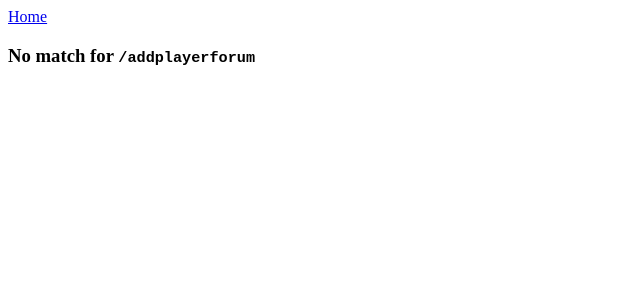
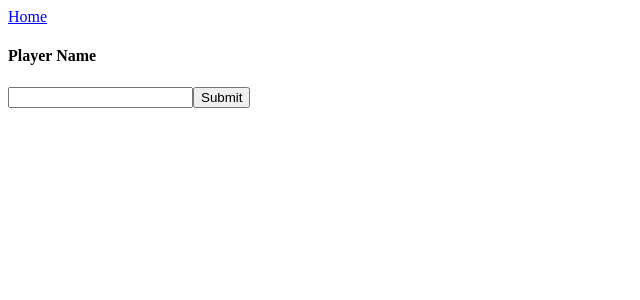
Before and after one commit to khrubes/sanity, a React (Create React App) app: page /addplayerforum in a window 1280 px wide. Shown: the top 300 px of the page, without its empty margins (0-640 px from the left). Built offline with nearby package versions, Linux system fonts and the light colour scheme.

Commit message:
pass props to child component / programmatically navigate to new page with data

```diff
--- /dev/null
+++ b/src/AddPlayerForum.js
@@ -0,0 +1,55 @@
+import React, { Component } from 'react';
+import './style.css';
+//import axios from 'axios';
+
+class AddPlayerForum extends Component {
+    constructor(props) {
+      super(props);
+      console.log(props);
+      this.state = {playerName: '', errorMessage: ''};
+
+      this.handleChange = this.handleChange.bind(this);
+      this.handleSubmit = this.handleSubmit.bind(this);
+    }
+
+    handleChange(event) {
+      this.setState({playerName: event.target.value});
+    }
+
+    handleSubmit(event) {
+        // var that = this;
+        // axios.get(`${this.props.apiURL}game`, {
+        //     params: {
+        //         playerName: this.state.playerName
+        //     }
+        //   })
+        //   .then(function (response) {
+
+        //     // /addplayer
+        //     that.setState({errorMessage: ''});
+        //   })
+        //   .catch(function (error) {
+        //     console.log(error);
+        //     that.setState({errorMessage: 'Error'});
+        //   });
+
+      event.preventDefault();
+    }
+
+    render() {
+      return (
+        <div>
+        <h4>Player Name</h4>
+        <form onSubmit={this.handleSubmit}>
+          <label>
+            <input type="text" value={this.state.playerName} onChange={this.handleChange} />
+          </label>
+          <input type="submit" value="Submit" />
+        </form>
+        <p>{this.state.errorMessage}</p>
+        </div>
+      );
+    }
+  }
+
+  export default AddPlayerForum;
--- a/src/Home.js
+++ b/src/Home.js
@@ -13,10 +13,9 @@ class Home extends Component {
             new game
           </button>
         </Link>
-        <JoinGameForum apiURL='http://localhost:3001/api/'/>
+        <JoinGameForum {...this.props} apiURL='http://localhost:3001/api/'/>
       </div>
     )
   }
 }
-
 export default Home;
--- a/src/JoinGameForum.js
+++ b/src/JoinGameForum.js
@@ -5,14 +5,13 @@ import axios from 'axios';
 class JoinGameForum extends Component {
     constructor(props) {
         super(props);
-      this.state = {gameCode: '', errorMessage: ''};
-
+        this.state = { gameCode: '', errorMessage: '' };
         this.handleChange = this.handleChange.bind(this);
         this.handleSubmit = this.handleSubmit.bind(this);
     }
 
     handleChange(event) {
-      this.setState({gameCode: event.target.value});
+        this.setState({ gameCode: event.target.value });
     }
 
     handleSubmit(event) {
@@ -23,22 +22,29 @@ class JoinGameForum extends Component {
             }
         })
             .then(function (response) {
-            console.log(response);
                 var game = response.data.message[0];
 
-            if(game) {
+                if (game) {
                     // game found
                     // game.game_id
                     // todo go to adduser page
-               that.setState({errorMessage: ''});
+                    that.setState({ errorMessage: ''});
+
+                    // go to /addplayer and pass the game id
+                    that.props.history.push({
+                        pathname: '/addplayerforum',
+                        state: {
+                            game_id: game.game_id,
+                        }
+                    });
 
                 } else {
-                that.setState({errorMessage: 'No game found with that code.'});
+                    that.setState({ errorMessage: 'No game found with that code.' });
                 }
             })
             .catch(function (error) {
                 console.log(error);
-            that.setState({errorMessage: 'No game found with that code.'});
+                that.setState({ errorMessage: 'No game found with that code.' });
             });
 
         event.preventDefault();
--- a/src/Main.js
+++ b/src/Main.js
@@ -3,6 +3,13 @@ import { Switch, Route } from 'react-router-dom'
 import Home from './Home'
 import NewGame from './NewGame'
 import NewUser from './NewUser'
+import AddPlayerForum from './AddPlayerForum'
+
+const NoMatch = ({ location }) => (
+  <div>
+    <h3>No match for <code>{location.pathname}</code></h3>
+  </div>
+)
 
 const Main = () => (
   <main>
@@ -10,16 +17,10 @@ const Main = () => (
       <Route exact path='/' component={Home}/>
       <Route path='/newgame' render={() => <NewGame apiURL='http://localhost:3001/api/' />} />
       <Route path='/newuser' component={NewUser}/>
+      <Route path='/addplayerforum' component={AddPlayerForum}/>
       <Route component={NoMatch}/>
     </Switch>
   </main>
 )
 
-const NoMatch = ({ location }) => (
-    <div>
-      <h3>No match for <code>{location.pathname}</code></h3>
-    </div>
-  )
-
-
 export default Main
```
Also changed, not shown: src/NewUser.js (+3 -5 lines). Lines whose indentation alone changed are shown as unchanged.
